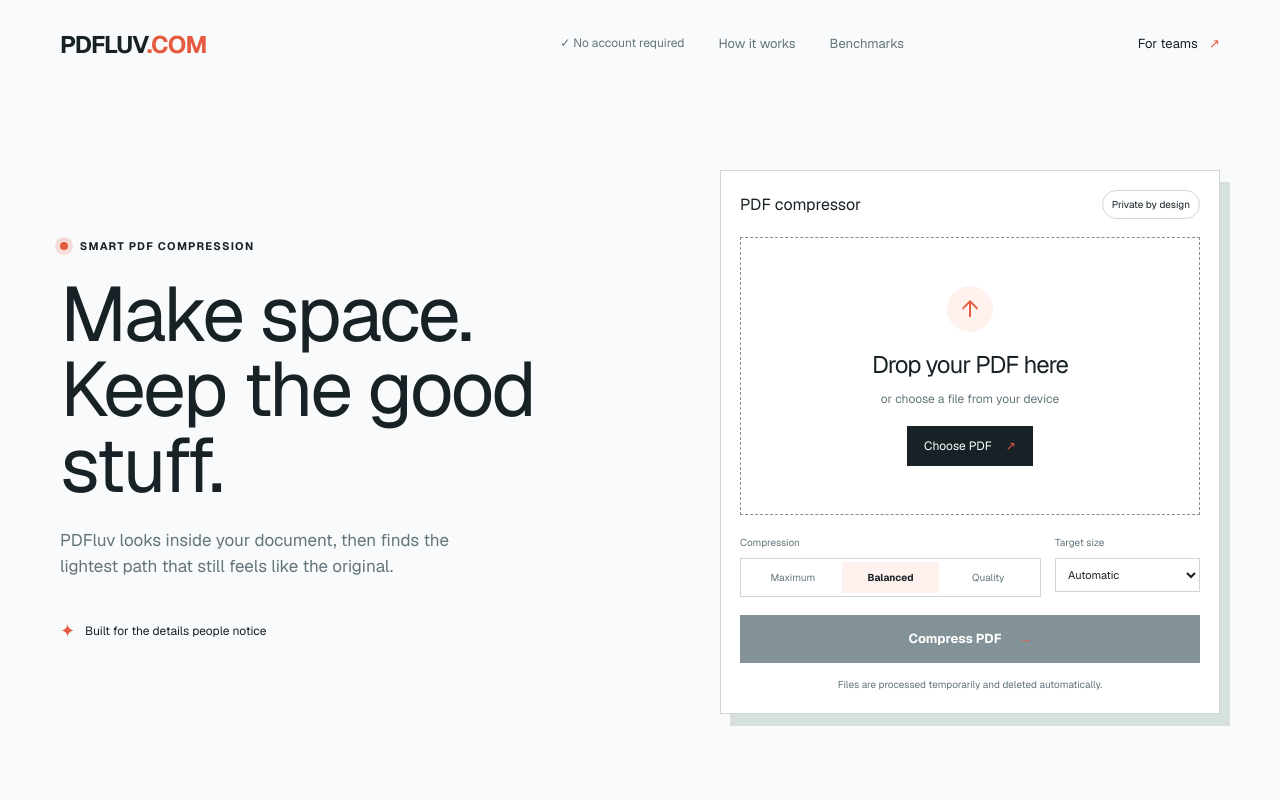
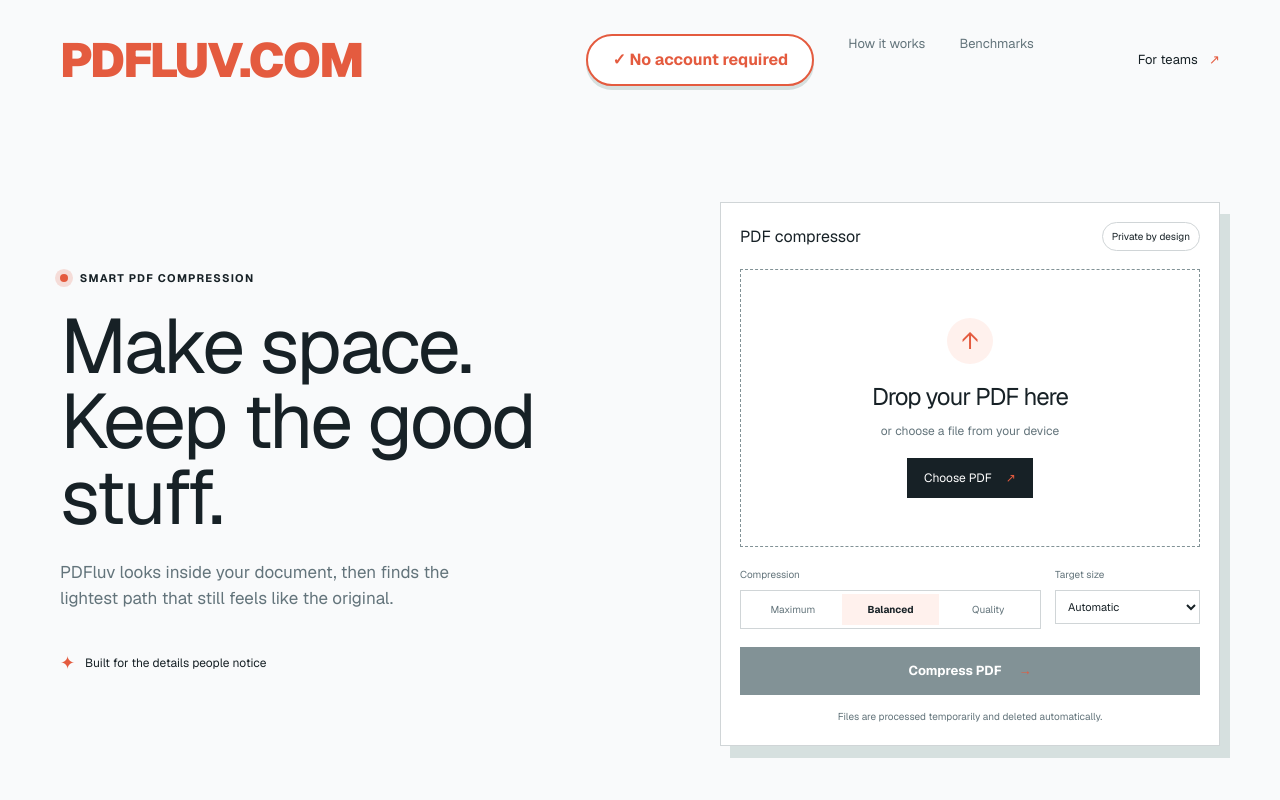
Before and after one commit to aravindkumarmessage/pdfluv, a Next.js app: page / in a window 1280 px wide. Shown: the top 800 px of the page. Built offline with nearby package versions, Linux system fonts and the light colour scheme.

Commit message:
Match reference header typography

```diff
--- a/app/globals.css
+++ b/app/globals.css
@@ -28,10 +28,10 @@ button, input, select { font: inherit; }
 ::selection { background: var(--mint); color: var(--ink); }
 
 .nav-wrap, .hero, .explain, footer { width: min(1160px, calc(100% - 48px)); margin-inline: auto; }
-.nav-wrap { height: 88px; display: flex; align-items: center; justify-content: space-between; border-bottom: 0; }
-.brand { color: var(--ink); font: 700 24px var(--font-geist-sans), sans-serif; letter-spacing: -1px; text-decoration: none; }
+.nav-wrap { min-height: 120px; display: flex; align-items: center; justify-content: space-between; border-bottom: 0; }
+.brand { color: var(--coral); font: 900 48px/1 var(--font-geist-sans), sans-serif; letter-spacing: -2px; text-decoration: none; }
 .brand span { color: var(--coral); }.brand b { color: var(--coral); }
-.top-trust { color: var(--muted); font-size: 12px; }
+.top-trust { color: var(--coral); border: 2px solid var(--coral); background: var(--paper); border-radius: 999px; box-shadow: 0 4px 0 #d6e0df; font-size: 16px; font-weight: 700; padding: 12px 24px; white-space: nowrap; }
 .nav-links { display: flex; gap: 34px; margin-left: 120px; }.nav-links a, .nav-quiet, footer a { color: var(--muted); font-size: 13px; text-decoration: none; }.nav-links a:hover, footer a:hover { color: var(--ink); }.nav-quiet { color: var(--ink); }.nav-quiet span { color: var(--coral); margin-left: 8px; }
 .section-grid { display: grid; grid-template-columns: 1fr 1fr; gap: 76px; }
 .hero { min-height: 635px; align-items: center; padding: 82px 0 108px; }
@@ -41,7 +41,7 @@ h1, h2, h3 { font-family: var(--font-geist-sans), sans-serif; margin: 0; letter-
 .proof-strip { border-block: 1px solid var(--line); display: flex; align-items: center; justify-content: space-between; gap: 20px; padding: 22px max(24px, calc((100% - 1160px) / 2)); color: var(--muted); font: 700 11px var(--font-space-grotesk), sans-serif; text-transform: uppercase; letter-spacing: 1px; }.proof-strip p { color: var(--teal); margin: 0; }.proof-strip span { color: #9aa39e; }
 .seo-hero { width: min(1160px, calc(100% - 48px)); margin: 0 auto; padding: 90px 0 110px; display: grid; grid-template-columns: 1fr 1fr; gap: 76px; align-items: center; }.seo-hero h1 { max-width: 600px; }.seo-content { width: min(780px, calc(100% - 48px)); margin: 0 auto; padding-bottom: 100px; }.seo-content section { border-top: 1px solid var(--line); padding: 44px 0; }.seo-content h2 { font-size: 32px; line-height: 1.1; margin-bottom: 18px; }.seo-content h3 { font-size: 18px; letter-spacing: -1px; }.seo-content p, .seo-content li { color: var(--muted); font-size: 16px; line-height: 1.65; }.seo-content ul { padding-left: 20px; }.faq { border-top: 1px solid var(--line); padding: 20px 0; }.faq p { margin-bottom: 0; }.related-links { display: grid; grid-template-columns: 1fr 1fr; gap: 10px; }.related-links a { border: 1px solid var(--line); color: var(--teal); padding: 15px; text-decoration: none; font-size: 13px; }.related-links span { color: var(--coral); float: right; }
 .explain { padding: 130px 0; align-items: start; }.explain h2, .quiet-band h2 { font-size: clamp(36px, 4vw, 56px); line-height: 1.03; margin-top: 22px; }.feature-list article { display: grid; grid-template-columns: 42px 1fr; gap: 22px; border-top: 1px solid var(--line); padding: 25px 0; }.feature-num { color: var(--coral); font: 700 12px var(--font-space-grotesk), sans-serif; }.feature-list h3 { font-size: 20px; letter-spacing: -1px; }.feature-list p { color: var(--muted); font-size: 14px; line-height: 1.5; margin: 8px 0 0; max-width: 300px; }.quiet-band { background: var(--teal); color: white; padding: 80px max(24px, calc((100% - 1160px) / 2)); display: flex; align-items: end; justify-content: space-between; gap: 30px; }.quiet-band .eyebrow { color: var(--mint); }.quiet-band h2 em { color: var(--mint); }.outline-button { border: 1px solid #92c8bd; color: white; padding: 14px 18px; font-size: 12px; white-space: nowrap; }.outline-button span { color: var(--mint); } footer { min-height: 130px; display: flex; align-items: center; justify-content: space-between; gap: 25px; } footer p { color: var(--muted); font-size: 12px; margin: 0; } footer div { display: flex; gap: 22px; }
-@media (max-width: 700px) { .nav-wrap, .hero, .explain, footer { width: min(100% - 32px, 520px); }.nav-wrap { height: 72px; }.nav-links { display: none; }.hero, .section-grid { grid-template-columns: 1fr; gap: 44px; }.hero { padding: 55px 0 75px; }.hero h1 { font-size: 52px; }.compressor-card { justify-self: stretch; box-shadow: 8px 10px 0 #e6e5dc; }.proof-strip { overflow: hidden; justify-content: flex-start; flex-wrap: wrap; gap: 14px 24px; padding: 20px 16px; }.proof-strip p { width: 100%; }.explain { padding: 80px 0; }.quiet-band { display: block; padding: 60px 16px; }.outline-button { display: inline-block; margin-top: 35px; } footer { flex-wrap: wrap; padding: 32px 0; } footer p { order: 3; width: 100%; } }
+@media (max-width: 700px) { .nav-wrap, .hero, .explain, footer { width: min(100% - 32px, 520px); }.nav-wrap { min-height: 0; padding: 32px 0 24px; flex-direction: column; gap: 22px; align-items: center; }.brand { font-size: 40px; }.nav-links { display: flex; flex-direction: column; gap: 14px; align-items: center; margin-left: 0; }.nav-quiet { display: none; }.hero, .section-grid { grid-template-columns: 1fr; gap: 44px; }.hero { padding: 55px 0 75px; }.hero h1 { font-size: 52px; }.compressor-card { justify-self: stretch; box-shadow: 8px 10px 0 #d6e0df; }.proof-strip { overflow: hidden; justify-content: flex-start; flex-wrap: wrap; gap: 14px 24px; padding: 20px 16px; }.proof-strip p { width: 100%; }.explain { padding: 80px 0; }.quiet-band { display: block; padding: 60px 16px; }.outline-button { display: inline-block; margin-top: 35px; } footer { flex-wrap: wrap; padding: 32px 0; } footer p { order: 3; width: 100%; } }
 @media (max-width: 700px) { .seo-hero { width: calc(100% - 32px); grid-template-columns: 1fr; gap: 44px; padding: 55px 0 75px; }.seo-content { width: calc(100% - 32px); }.related-links { grid-template-columns: 1fr; } }
 
 .card-kicker, .proof-strip, .feature-num { font-family: var(--font-geist-sans), sans-serif; }
```
